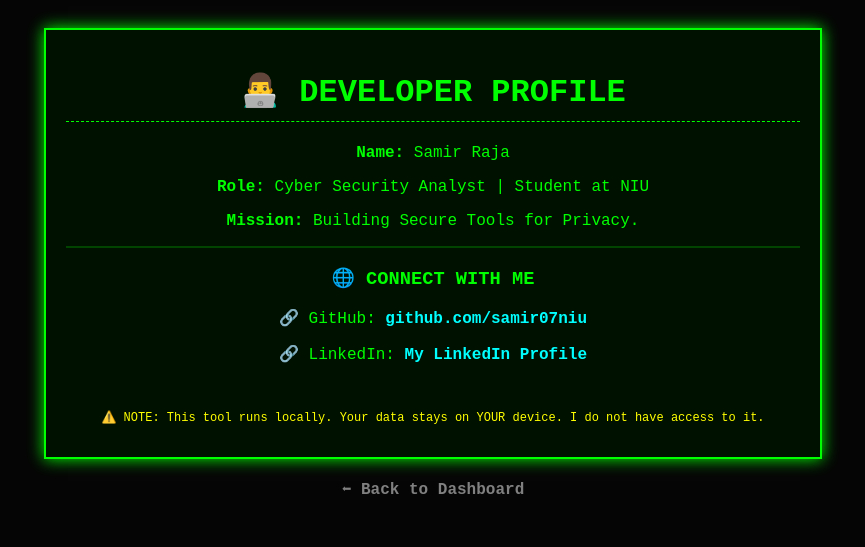
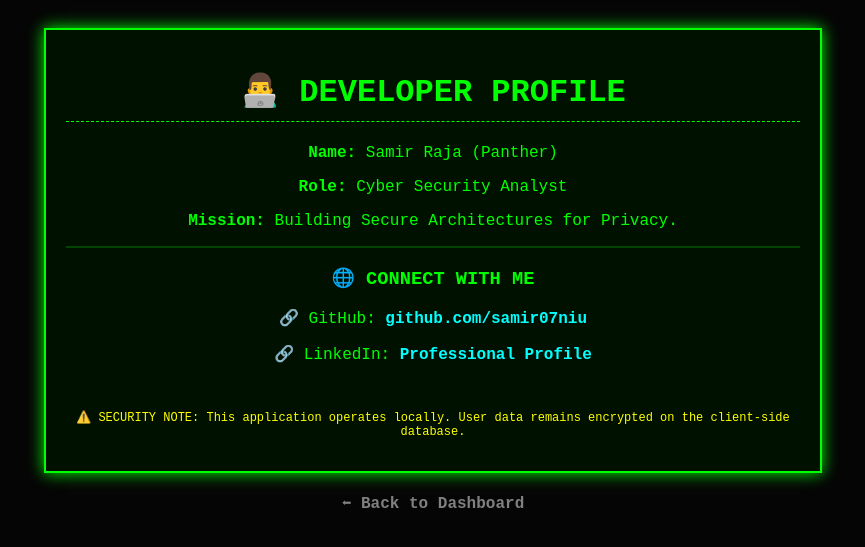
Before and after one commit to samir07niu/Cyber-Sentry-Hub, a Flask app: page /about in a window 1280 px wide. Shown: the top 547 px of the page, without its empty margins (207-1072 px from the left). Run offline with Flask 3, Linux system fonts and the light colour scheme.

Commit message:
about.html

```diff
--- a/templates/about.html
+++ b/templates/about.html
@@ -13,18 +13,19 @@
 <body>
     <div class="card">
         <h1>👨‍💻 DEVELOPER PROFILE</h1>
-        <p><strong>Name:</strong> Samir Raja</p>
-        <p><strong>Role:</strong> Cyber Security Analyst | Student at NIU</p>
-        <p><strong>Mission:</strong> Building Secure Tools for Privacy.</p>
+        <p><strong>Name:</strong> Samir Raja (Panther)</p>
+        <p><strong>Role:</strong> Cyber Security Analyst</p>
+        <p><strong>Mission:</strong> Building Secure Architectures for Privacy.</p>
         <hr color="#004400">
 
         <h3>🌐 CONNECT WITH ME</h3>
         <p>🔗 GitHub: <a href="https://github.com/samir07niu" target="_blank">github.com/samir07niu</a></p>
-        <p>🔗 LinkedIn: <a href="https://www.linkedin.com/in/samir-raja-269078392" target="_blank">My LinkedIn Profile</a></p>
+        <p>🔗 LinkedIn: <a href="https://www.linkedin.com/in/samir-raja-269078392" target="_blank">Professional Profile</a></p>
 
         <br>
-        <p style="color: yellow; font-size: 12px;">⚠️ NOTE: This tool runs locally. Your data stays on YOUR device. I do not have access to it.</p>
+        <p style="color: yellow; font-size: 12px;">⚠️ SECURITY NOTE: This application operates locally. User data remains encrypted on the client-side database.</p>
     </div>
-    <a href="/" class="back-btn">⬅ Back to Dashboard</a>
+    <a href="/dashboard" class="back-btn">⬅ Back to Dashboard</a>
 </body>
+
 </html>
```
